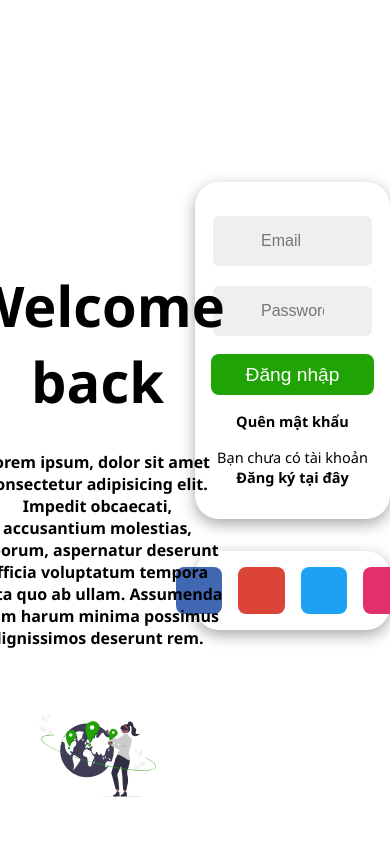
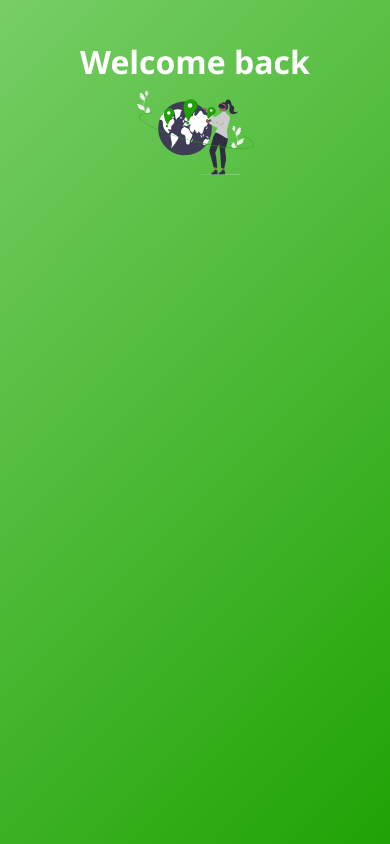
Before and after one commit to GiaHieu27/HCMUNRE-Social, a React (Create React App) app in the folder client/: page /login in a window 390 px wide. Built offline with nearby package versions, Linux system fonts and the light colour scheme; some icons are missing.

Commit message:
login form

```diff
--- a/client/src/scss/base/_variables.scss
+++ b/client/src/scss/base/_variables.scss
@@ -16,7 +16,7 @@
 
   --blue-color: #20a305;
   --green-color: #1876f2;
-  --light-blue-color: #e7f3ff;
+  --light-blue-color: #aee9a2;
   --border-color: #ccced2;
 
   --shadow-1: rgba(0, 0, 0, 0.2);
--- a/client/src/scss/pages/user/_login.scss
+++ b/client/src/scss/pages/user/_login.scss
@@ -44,7 +44,7 @@ $insta-color: #e1306c;
   box-shadow: rgba(0, 0, 0, 0.35) 0px 5px 15px;
   transform: scale(0);
   transition: 0.5s ease-in-out;
-  // transition-delay: 1s;
+  transition-delay: 0.8s;
 
   &_wrapper {
     width: 100%;
@@ -109,7 +109,7 @@ $insta-color: #e1306c;
   box-shadow: rgba(0, 0, 0, 0.35) 0px 5px 15px;
   transform: scale(0);
   transition: 0.5s ease-in-out;
-  transition-delay: 0.2s;
+  transition-delay: 1s;
 
   & > div {
     margin: 0 0.5rem;
@@ -121,19 +121,19 @@ $insta-color: #e1306c;
     transition: 0.5s ease-in-out;
 
     &:nth-child(1) {
-      transition-delay: 0.4s;
+      transition-delay: 1.2s;
     }
 
     &:nth-child(2) {
-      transition-delay: 0.6s;
+      transition-delay: 1.4s;
     }
 
     &:nth-child(3) {
-      transition-delay: 0.8s;
+      transition-delay: 1.6s;
     }
 
     &:nth-child(4) {
-      transition-delay: 1s;
+      transition-delay: 1.8s;
     }
 
     & > box-icon {
@@ -188,7 +188,7 @@ $insta-color: #e1306c;
 
 .text {
   margin: 4rem;
-  color: var(--white);
+  color: $white;
 
   h2 {
     font-size: 3.5rem;
@@ -230,3 +230,104 @@ $insta-color: #e1306c;
 .login_container.sign-up .img.sign-up img {
   transform: translateX(0);
 }
+
+// background
+.login_container {
+  &::before {
+    content: "";
+    position: absolute;
+    top: 0;
+    right: 0;
+    z-index: 6;
+
+    height: 100vh;
+    width: 300vw;
+
+    background-image: linear-gradient(
+      -45deg,
+      var(--blue-color) 0%,
+      var(--light-blue-color) 100%
+    );
+    box-shadow: rgba(0, 0, 0, 0.35) 0px 5px 15px;
+    border-bottom-right-radius: max(50vw, 50vh);
+    border-top-left-radius: max(50vw, 50vh);
+
+    transform: translate(35%, 0);
+    transition: 1s ease-in-out;
+  }
+
+  &.sign-in::before {
+    transform: translate(0, 0);
+    right: 50%;
+  }
+
+  &.sign-up::before {
+    transform: translate(100%, 0);
+    right: 50%;
+  }
+}
+
+@media only screen and (max-width: 425px) {
+  .login_container::before,
+  .login_container.sign-in::before,
+  .login_container.sign-up::before {
+    height: 100vh;
+    border-bottom-right-radius: 0;
+    border-top-left-radius: 0;
+    z-index: 0;
+    transform: none;
+    right: 0;
+  }
+
+  .login_container.sign-in .login_col.sign-in,
+  .login_container.sign-up .login_col.sign-up {
+    transform: translateY(0);
+  }
+
+  .content-row {
+    align-items: flex-start !important;
+  }
+
+  .content-row .login_col {
+    transform: translateY(0);
+    background-color: unset;
+  }
+
+  .login {
+    &_row {
+      align-items: flex-end;
+      justify-content: flex-end;
+    }
+
+    &_col {
+      width: 100%;
+      position: absolute;
+      padding: 2rem;
+      background-color: var(--white);
+      border-top-left-radius: 2rem;
+      border-top-right-radius: 2rem;
+      transform: translateY(100%);
+      transition: 1s ease-in-out;
+    }
+  }
+
+  .form,
+  .social-list {
+    box-shadow: none;
+    margin: 0;
+    padding: 0;
+  }
+
+  .text {
+    margin: 0;
+
+    p {
+      display: none;
+    }
+
+    h2 {
+      margin: 0.5rem;
+      font-size: 2rem;
+    }
+  }
+}
```
